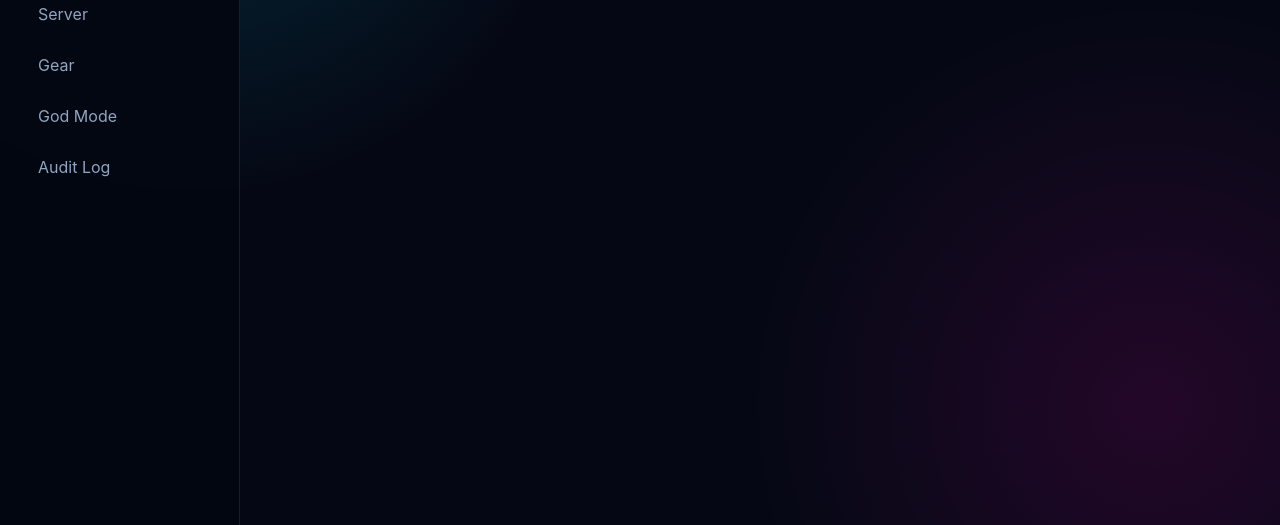
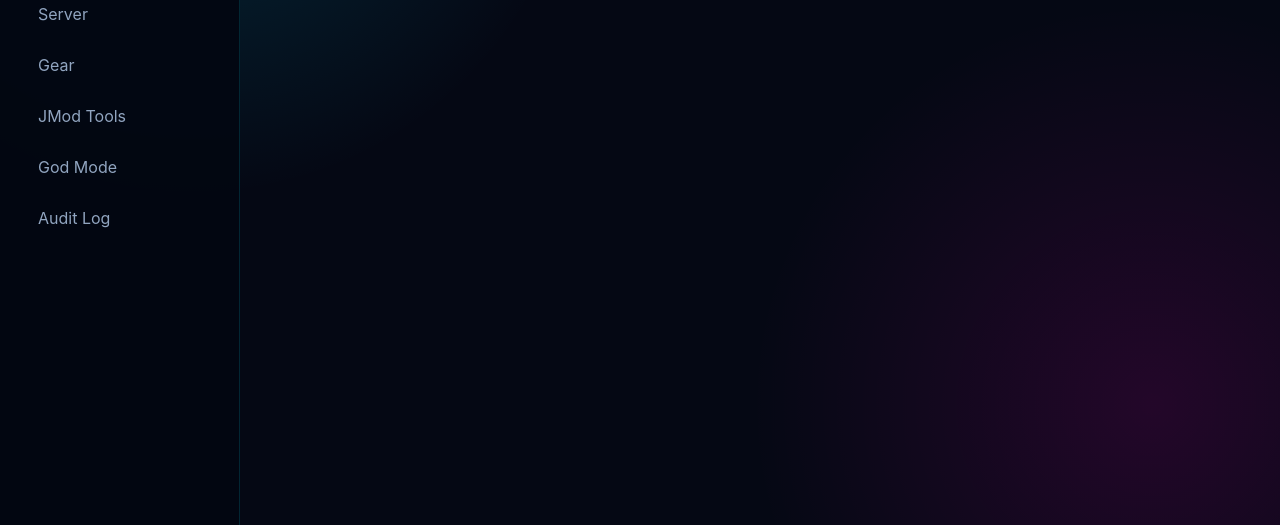
Before and after one commit to J3ST3L2/JMod-WoW, a Python web app: template admin/web/app/templates/accounts.html in a window 1280 px wide. Shown: the part 275-800 px from the top of the page. Run offline with Jinja, Linux system fonts and the light colour scheme; the template is opened without the code that fills it, so the values that code supplies are empty.

Commit message:
Link JMod tools from accounts navigation

```diff
--- a/admin/web/app/templates/accounts.html
+++ b/admin/web/app/templates/accounts.html
@@ -37,7 +37,10 @@
             <a class="active" href="/accounts">Accounts</a>
             <a href="/characters">Characters</a>
             <a href="/server">Server</a>
-            <a href="/gear">Gear</a> <a href="/tools/god-mode">God Mode</a> <a href="/audit">Audit Log</a>
+            <a href="/gear">Gear</a>
+            <a href="/jmod">JMod Tools</a>
+            <a href="/tools/god-mode">God Mode</a>
+            <a href="/audit">Audit Log</a>
         </nav>
 
     </aside>
```
